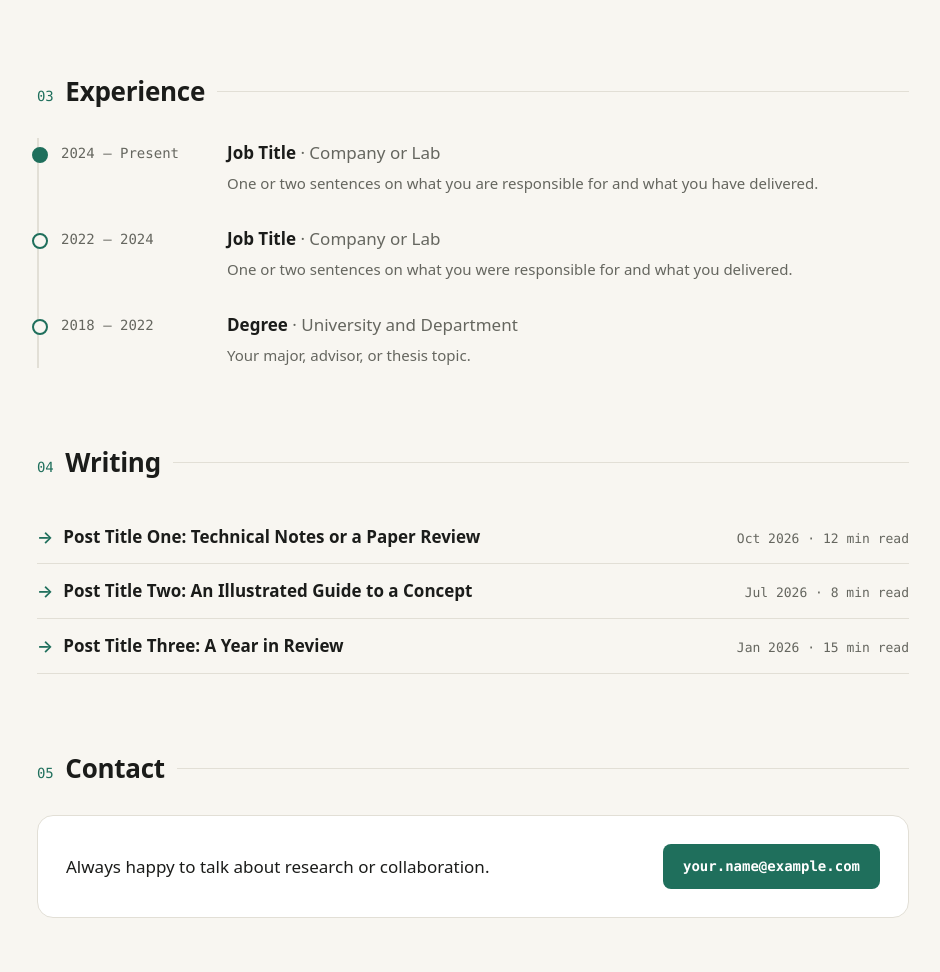
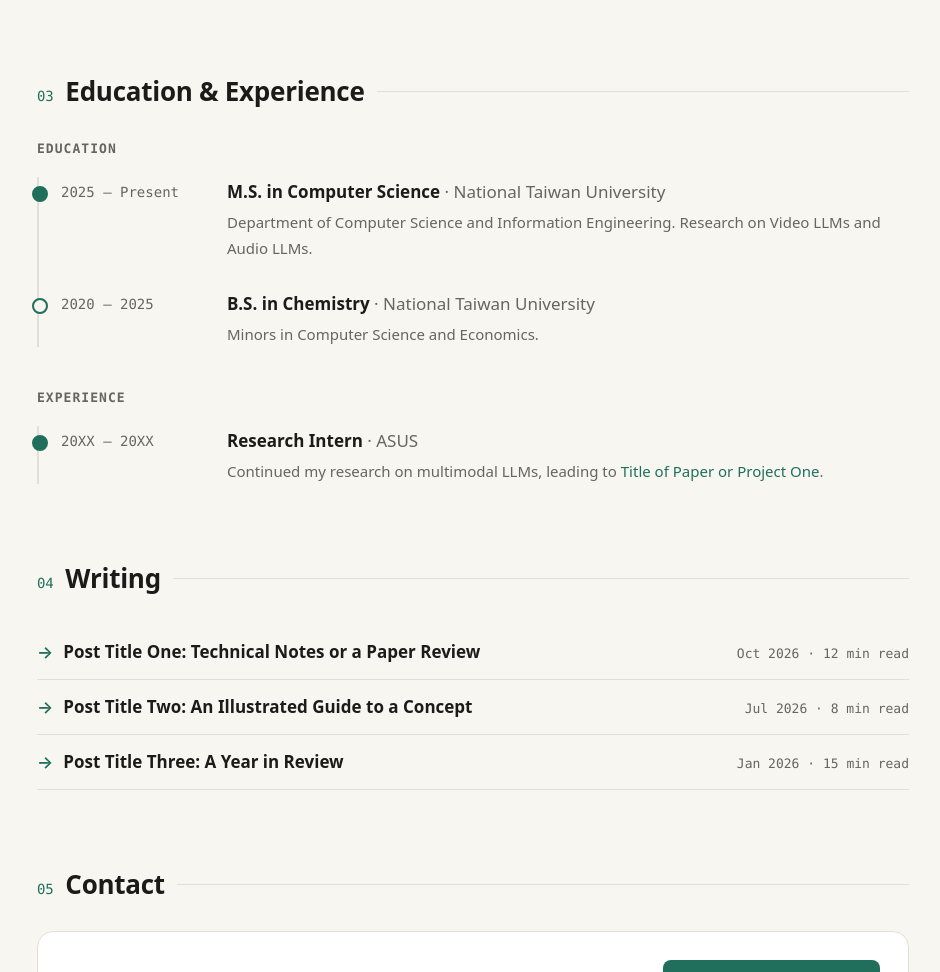
Before and after one commit to steven-lunar/steven-lunar.github.io, a plain HTML site: page index.html in a window 1280 px wide. Shown: the part 1793-2765 px from the top of the page, without its empty margins (167-1107 px from the left). Drawn offline with Linux system fonts and the light colour scheme.

Commit message:
Fill in education, internship and research interests
Split the timeline into Education and Experience, link the ASUS
internship to its paper entry, and set the hero title line.

Co-Authored-By: Claude Opus 5.5 <noreply@anthropic.com>

```diff
--- a/index.html
+++ b/index.html
@@ -18,7 +18,7 @@
     })();
   </script>
   <!-- 改了 style.css 或 script.js 之後，把 ?v= 後面的數字加一，瀏覽器才不會用到舊的快取 -->
-  <link rel="stylesheet" href="style.css?v=4">
+  <link rel="stylesheet" href="style.css?v=5">
 </head>
 <body>
 
@@ -28,7 +28,7 @@
       <nav aria-label="Main">
         <a href="#news">News</a>
         <a href="#research">Research</a>
-        <a href="#experience">Experience</a>
+        <a href="#experience">Background</a>
         <a href="#writing">Writing</a>
         <a href="#contact">Contact</a>
       </nav>
@@ -47,7 +47,7 @@
       <canvas id="net" aria-hidden="true"></canvas>
       <div class="wrap hero-inner">
         <div class="hero-text">
-          <p class="eyebrow">Your Title · Your Affiliation</p>
+          <p class="eyebrow">M.S. Student · National Taiwan University</p>
           <h1>Steven Lunar</h1>
           <p class="bio">
             Introduce yourself in two or three sentences: what you do at
@@ -64,10 +64,9 @@
             <a href="#">LinkedIn</a>
           </p>
           <ul class="chips" aria-label="Research interests">
-            <li>Interest One</li>
-            <li>Interest Two</li>
-            <li>Interest Three</li>
-            <li>Interest Four</li>
+            <li>Video LLMs</li>
+            <li>Audio LLMs</li>
+            <li>Multimodal Learning</li>
           </ul>
         </div>
         <!-- 換成照片：把下面這個 div 改成 <img class="portrait" src="photo.jpg" alt="Steven Lunar"> -->
@@ -91,7 +90,7 @@
       <h2><span class="num">02</span>Research &amp; Projects</h2>
       <p class="section-intro">Describe the main thread of your work in one sentence. Mark representative pieces with a <span class="award">Highlight</span> tag.</p>
 
-      <article class="paper">
+      <article class="paper" id="paper-1">
         <div class="thumb" data-art="heatmap"></div>
         <div class="paper-body">
           <h3><a href="projects/example-project/">Title of Paper or Project One</a></h3>
@@ -136,29 +135,36 @@
       </article>
     </section>
 
-    <!-- ========== Experience ========== -->
+    <!-- ========== Education & Experience ========== -->
     <section id="experience" class="wrap section reveal">
-      <h2><span class="num">03</span>Experience</h2>
+      <h2><span class="num">03</span>Education &amp; Experience</h2>
+
+      <h3 class="subhead">Education</h3>
       <ol class="timeline">
         <li>
-          <time>2024 — Present</time>
+          <time>2025 — Present</time>
           <div>
-            <h3>Job Title <span>· Company or Lab</span></h3>
-            <p>One or two sentences on what you are responsible for and what you have delivered.</p>
+            <h3>M.S. in Computer Science <span>· National Taiwan University</span></h3>
+            <p>Department of Computer Science and Information Engineering. Research on Video LLMs and Audio LLMs.</p>
           </div>
         </li>
         <li>
-          <time>2022 — 2024</time>
+          <time>2020 — 2025</time>
           <div>
-            <h3>Job Title <span>· Company or Lab</span></h3>
-            <p>One or two sentences on what you were responsible for and what you delivered.</p>
+            <h3>B.S. in Chemistry <span>· National Taiwan University</span></h3>
+            <p>Minors in Computer Science and Economics.</p>
           </div>
         </li>
+      </ol>
+
+      <h3 class="subhead">Experience</h3>
+      <ol class="timeline">
         <li>
-          <time>2018 — 2022</time>
+          <!-- 填上實習的起訖時間，例如 Jul 2025 — Present -->
+          <time>20XX — 20XX</time>
           <div>
-            <h3>Degree <span>· University and Department</span></h3>
-            <p>Your major, advisor, or thesis topic.</p>
+            <h3>Research Intern <span>· ASUS</span></h3>
+            <p>Continued my research on multimodal LLMs, leading to <a href="#paper-1">Title of Paper or Project One</a>.</p>
           </div>
         </li>
       </ol>
--- a/style.css
+++ b/style.css
@@ -370,6 +370,20 @@ time {
 .timeline h3 span { font-weight: 400; color: var(--muted); }
 .timeline p { font-size: 15px; color: var(--muted); }
 
+/* 經歷區裡的小標題（Education / Experience） */
+.subhead {
+  margin: 0 0 16px;
+  font-family: var(--mono);
+  font-size: 13px;
+  font-weight: 600;
+  letter-spacing: 0.08em;
+  text-transform: uppercase;
+  color: var(--muted);
+}
+.timeline + .subhead { margin-top: 40px; }
+.paper { scroll-margin-top: 72px; }
+.paper:target { background: var(--accent-soft); }
+
 /* ---------- 文章 ---------- */
 .posts { list-style: none; margin: 0; padding: 0; }
 .posts a {
```
